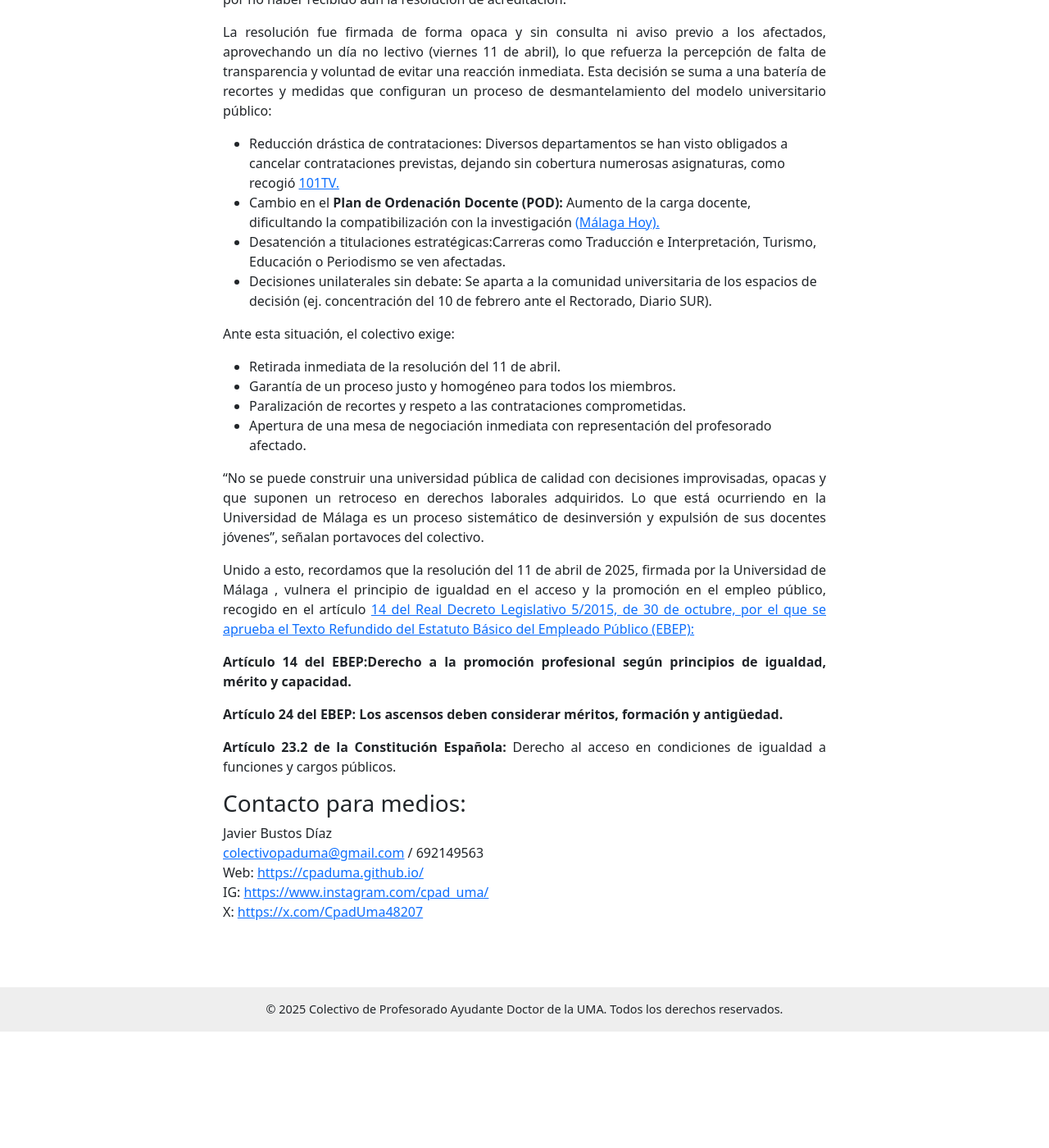
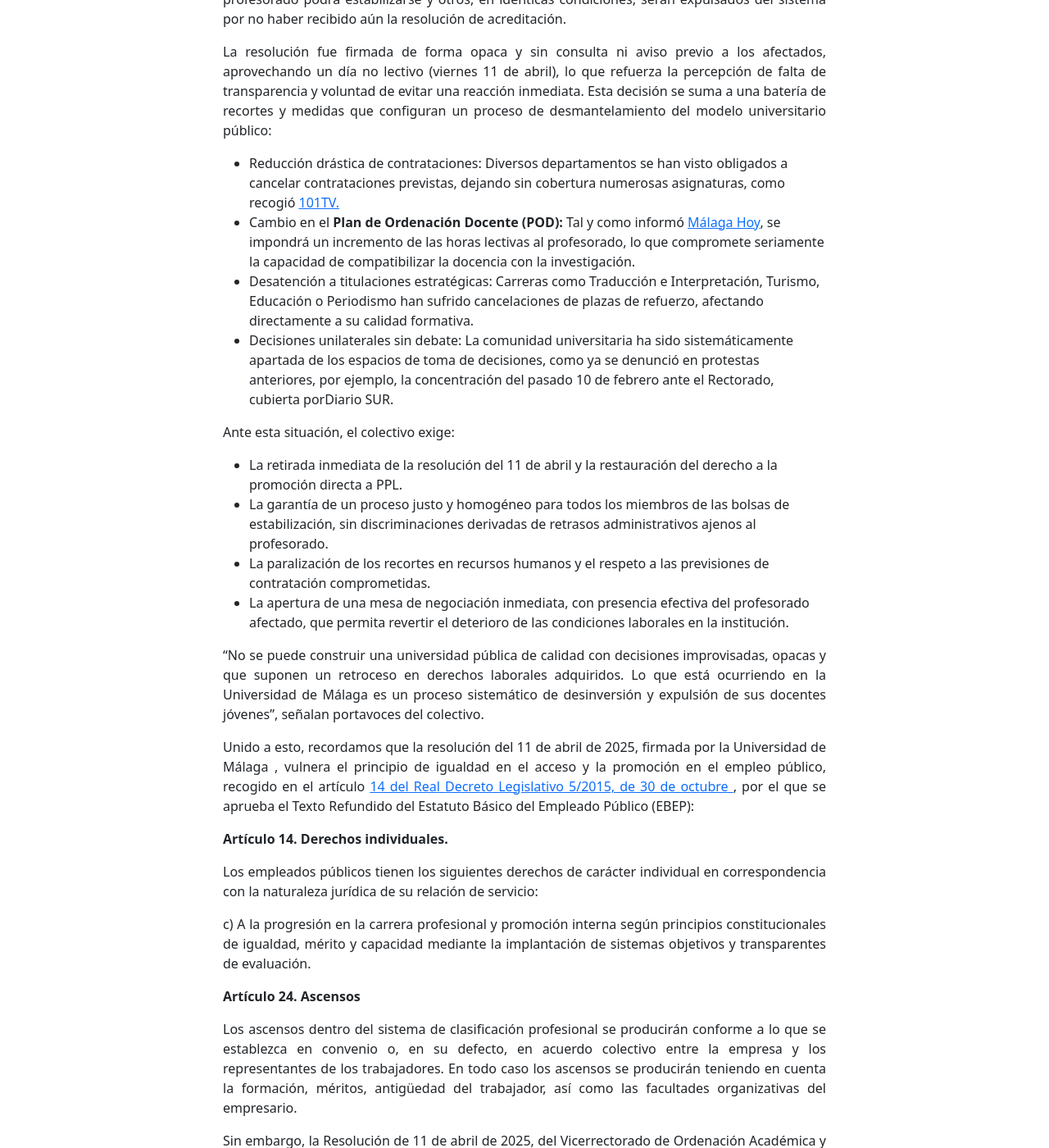
Before and after one commit to cpaduma/cpaduma.github.io, a Jekyll site: the page built from index.html, in a window 1280 px wide and 1400 px high, scrolled down 1696 px. Shown: the whole window at 82% size. Built offline with Jekyll 4.4.1, drawn with Linux system fonts in a browser that asks for light colours; before the commit the page ends 2954 px from its top, so only the background shows below that; some of the changed text lies outside the part shown.

Commit message:
Update index.html

```diff
--- a/index.html
+++ b/index.html
@@ -21,7 +21,7 @@
     <p>Ante esta situación en la que se están vulnerando los derechos laborales y la calidad de nuestra universidad: <b>Animamos a todos los colectivos de la UMA</b> —alumnado, PTGAS, PDI y Personal Investigador — <b>a sumar esfuerzos y trabajar conjuntamente </b>en la defensa de nuestra universidad y nuestros derechos laborales.</p>
     <p style="text-align: center;"> <b>Sólo de esta manera conseguiremos lo que todas y todos queremos, que la Universidad de Málaga continúe ofreciendo un servicio público y de calidad a nuestra sociedad.</b>
     </p>
-<\br><\br>
+<br><br>
     <h2>Comunicado de prensa</h2>
     <b>El Colectivo de Profesorado Ayudante Doctor de la Universidad de Málaga denuncia el desmantelamiento estructural de la institución y un agravio sin precedentes en los procesos de estabilización</b>
     <p><i>Málaga, 28 de abril de 2025 </i>– El Colectivo de Profesorado Ayudante Doctor de la Universidad de Málaga denuncia públicamente un proceso continuado de recortes, precarización y deterioro institucional, agravado por decisiones unilaterales adoptadas por el equipo rectoral. El ejemplo más reciente es la resolución firmada el pasado 11 de abril —día no lectivo— por la que se elimina la posibilidad de promoción directa del profesorado Ayudante Doctor a plazas de Profesor Permanente Laboral (PPL), en clara contradicción con el espíritu de estabilización recogido en la Ley Orgánica del Sistema Universitario (LOSU).
@@ -30,29 +30,41 @@
     <p>La resolución fue firmada de forma opaca y sin consulta ni aviso previo a los afectados, aprovechando un día no lectivo (viernes 11 de abril), lo que refuerza la percepción de falta de transparencia y voluntad de evitar una reacción inmediata. Esta decisión se suma a una batería de recortes y medidas que configuran un proceso de desmantelamiento del modelo universitario público:</p>
     <ul>
     <li>Reducción drástica de contrataciones: Diversos departamentos se han visto obligados a cancelar contrataciones previstas, dejando sin cobertura numerosas asignaturas, como recogió <a href="https://www.101tv.es/los-recortes-de-la-uma/" target=_blank >101TV.</a></li>
-    <li>Cambio en el <strong>Plan de Ordenación Docente (POD):</strong> Aumento de la carga docente, dificultando la compatibilización con la investigación <a href="https://www.malagahoy.es/malaga/profesores-uma-daran-mas-horas-clase_0_2003697211.html" target=_blank >(Málaga Hoy).</a></li>
-    <li>Desatención a titulaciones estratégicas:Carreras como Traducción e Interpretación, Turismo, Educación o Periodismo se ven afectadas.</li>
-    <li>Decisiones unilaterales sin debate: Se aparta a la comunidad universitaria de los espacios de decisión (ej. concentración del 10 de febrero ante el Rectorado, <a ref="https://www.diariosur.es/universidad/nueva-protesta-profesores-recortes-uma-20250210175949-nt.html" target=_blank>Diario SUR).</a></li>
+    <li>Cambio en el <strong>Plan de Ordenación Docente (POD):</strong> Tal y como informó <a href="https://www.malagahoy.es/malaga/profesores-uma-daran-mas-horas-clase_0_2003697211.html" target=_blank >Málaga Hoy</a>, se impondrá un incremento de las horas lectivas al profesorado, lo que compromete seriamente la capacidad de compatibilizar la docencia con la investigación.</li>
+    <li>Desatención a titulaciones estratégicas: Carreras como Traducción e Interpretación, Turismo, Educación o Periodismo han sufrido cancelaciones de plazas de refuerzo, afectando directamente a su calidad formativa.</li>
+    <li>Decisiones unilaterales sin debate: La comunidad universitaria ha sido sistemáticamente apartada de los espacios de toma de decisiones, como ya se denunció en protestas anteriores, por ejemplo, la concentración del pasado 10 de febrero ante el Rectorado, cubierta por<a ref="https://www.diariosur.es/universidad/nueva-protesta-profesores-recortes-uma-20250210175949-nt.html" target=_blank>Diario SUR.</a></li>
   </ul>
 
   <p>Ante esta situación, el colectivo exige:</p>
   <ul>
-    <li>Retirada inmediata de la resolución del 11 de abril.</li>
-    <li>Garantía de un proceso justo y homogéneo para todos los miembros.</li>
-    <li>Paralización de recortes y respeto a las contrataciones comprometidas.</li>
-    <li>Apertura de una mesa de negociación inmediata con representación del profesorado afectado.</li>
+    <li>La retirada inmediata de la resolución del 11 de abril y la restauración del derecho a la promoción directa a PPL.</li>
+    <li>La garantía de un proceso justo y homogéneo para todos los miembros de las bolsas de estabilización, sin discriminaciones derivadas de retrasos administrativos ajenos al profesorado.</li>
+    <li>La paralización de los recortes en recursos humanos y el respeto a las previsiones de contratación comprometidas.</li>
+    <li>La apertura de una mesa de negociación inmediata, con presencia efectiva del profesorado afectado, que permita revertir el deterioro de las condiciones laborales en la institución.</li>
   </ul>
 
   <p>
    “No se puede construir una universidad pública de calidad con decisiones improvisadas, opacas y que suponen un retroceso en derechos laborales adquiridos. Lo que está ocurriendo en la Universidad de Málaga es un proceso sistemático de desinversión y expulsión de sus docentes jóvenes”, señalan portavoces del colectivo.
-  </p>
-  <p>Unido a esto, recordamos que la resolución del 11 de abril de 2025, firmada por la Universidad de Málaga , vulnera el principio de igualdad en el acceso y la promoción en el empleo público, recogido en el artículo <a href = "https://www.boe.es/buscar/act.php?id=BOE-A-2015-11719" target=_blank>14 del Real Decreto Legislativo 5/2015, de 30 de octubre, por el que se aprueba el Texto Refundido del Estatuto Básico del Empleado Público (EBEP):</a></p>
-  <p><strong>Artículo 14 del EBEP:Derecho a la promoción profesional según principios de igualdad, mérito y capacidad.</strong> </p>
-  <p><strong>Artículo 24 del EBEP: Los ascensos deben considerar méritos, formación y antigüedad.</strong></p>
-  <p><strong>Artículo 23.2 de la Constitución Española:</strong> Derecho al acceso en condiciones de igualdad a funciones y cargos públicos.</strong></p>
+ </p>
+  <p>Unido a esto, recordamos que la resolución del 11 de abril de 2025, firmada por la Universidad de Málaga , vulnera el principio de igualdad en el acceso y la promoción en el empleo público, recogido en el artículo <a href = "https://www.boe.es/buscar/act.php?id=BOE-A-2015-11719" target=_blank>14 del Real Decreto Legislativo 5/2015, de 30 de octubre </a>, por el que se aprueba el Texto Refundido del Estatuto Básico del Empleado Público (EBEP):</p>
+  <p><strong>Artículo 14. Derechos individuales.</strong> </p>
+  <p> Los empleados públicos tienen los siguientes derechos de carácter individual en correspondencia con la naturaleza jurídica de su relación de servicio:</p>
+  <p> c) A la progresión en la carrera profesional y promoción interna según principios constitucionales de igualdad, mérito y capacidad mediante la implantación de sistemas objetivos y transparentes de evaluación.</p>
+  <p><strong>Artículo 24. Ascensos</strong></p>
+  <p>Los ascensos dentro del sistema de clasificación profesional se producirán conforme a lo que se establezca en convenio o, en su defecto, en acuerdo colectivo entre la empresa y los representantes de los trabajadores. En todo caso los ascensos se producirán teniendo en cuenta la formación, méritos, antigüedad del trabajador, así como las facultades organizativas del empresario. </p>
+  <p>Sin embargo, la Resolución de 11 de abril de 2025, del Vicerrectorado de Ordenación Académica y Profesorado, sobre el derecho del profesorado Ayudante Doctor a la promoción por acreditación a Titular de Universidad regulado en el artículo 19 del I Convenio Colectivo del Personal Docente e Investigador Laboral de las Universidades Públicas de Andalucía; donde se impone el cambio de norma, <strong>no fue consensuado ni contó con el apoyo de los representantes de los trabajadores</strong>. De hecho, se aprobó en día no lectivo y previo a las vacaciones, con el fin de evitar cualquier tipo de respuesta que pudiera realizar el colectivo afectado.</p>
+  <p>Asimismo, tal como establece el <strong>artículo 23.2 de la Constitución Española, el acceso en condiciones de igualdad a las funciones y cargos públicos es un derecho fundamental</strong>. En este contexto, la aprobación de la resolución del Rectorado —que impide la promoción del profesorado contratado con una antigüedad de tres años—colisiona frontalmente con el principio de igualdad. Esta medida crea una discriminación estructural al establecer barreras injustificadas que afectan de forma directa a quienes, cumpliendo con los méritos y la trayectoria exigibles, ven bloqueadas sus posibilidades de desarrollo profesional en la universidad pública.</p>
+   <p> En este contexto, la anulación de la promoción directa a PPL para el Colectivo de Profesorado Ayudante Doctor, que ya había sido incorporado en bolsas para estabilización, quiebra el principio de igualdad, ya que:</p>
+  <ul>
+    <li>Parte del profesorado sí pudieron estabilizarse previamente a través de la misma vía, dentro del mismo proceso general de estabilización. Es decir, hay personas que, perteneciendo a la misma bolsa de contratación, no podrán disfrutar de este derecho.</li>
+    <li>Mientras que otra parte del profesorado se ven ahora excluidos por una resolución administrativa sobrevenida, firmada mientras esperan la resolución de la acreditación por parte de ANECA, una circunstancia ajena a su voluntad o mérito.</li>
+    <li>Esta medida crea diferencias injustificadas entre personas que pertenecen a la misma bolsa de ayudante doctor, con méritos similares, funciones idénticas y expectativas legítimas compartidas.</li>
+  </ul>
 
-
-  <h3>Contacto para medios:</h3>
+  <p> Esto supone un trato desigual y arbitrario, que contraviene la jurisprudencia reiterada del Tribunal Constitucional y del Tribunal Supremo sobre el principio de igualdad en el empleo público, que exige que las diferencias de trato estén motivadas por causas objetivas, proporcionales y justificadas, lo que en este caso no ocurre.</p>
+  <p>Por último, al tratarse de <strong>procesos vinculados a la estabilización del empleo temporal en el sector público</strong>, esta decisión choca frontalmente con la finalidad de la <a href ="https://www.boe.es/buscar/act.php?id=BOE-A-2021-21651" target=_blank> Ley 20/2021, de 28 de diciembre </a>a>, de medidas urgentes para la reducción de la temporalidad en el empleo público, que persigue precisamente evitar situaciones de inestabilidad como la que ahora se impone a este colectivo./p>
+  <br>
+  <p><strong>Contacto para medios:</strong></p>p>
   <p>Javier Bustos Díaz<br>
   <a href="mailto:colectivopaduma@gmail.com">colectivopaduma@gmail.com</a> / 692149563<br>
   Web: <a href="https://cpaduma.github.io/">https://cpaduma.github.io/</a><br>
```
